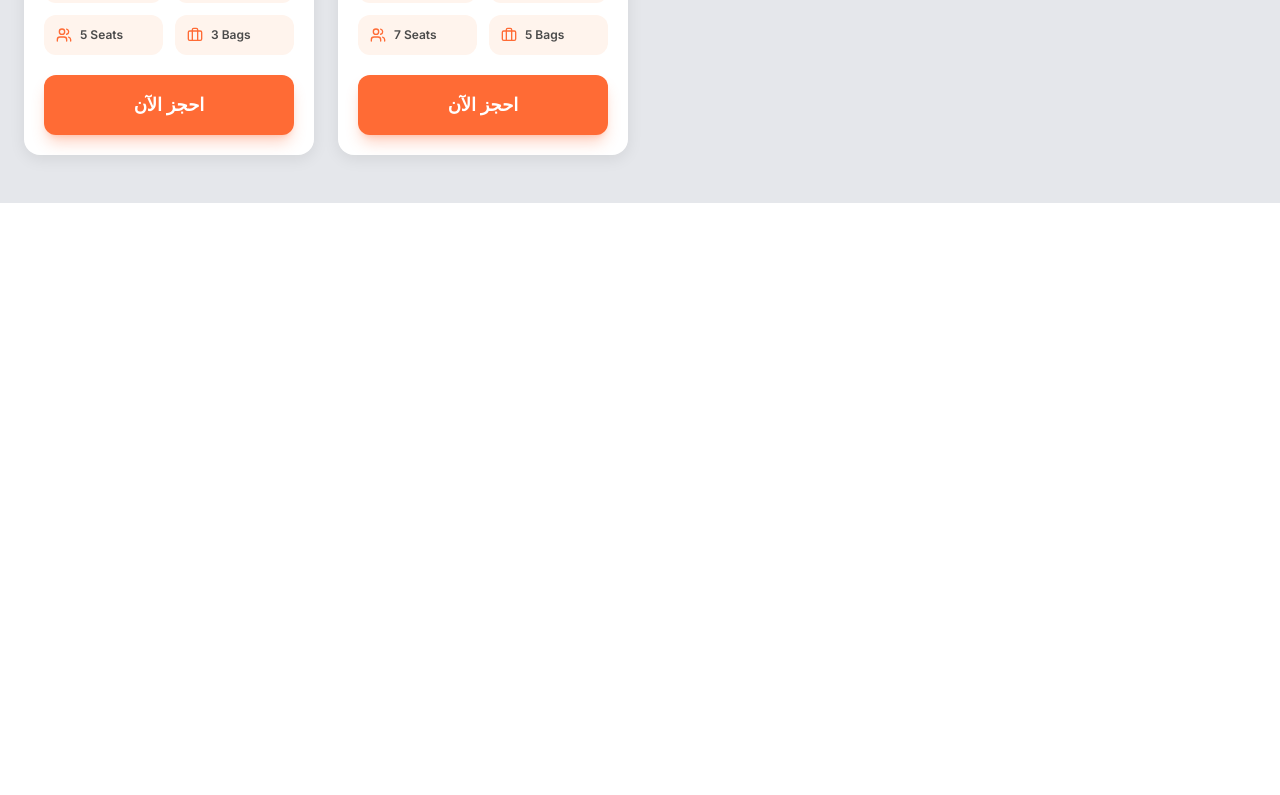
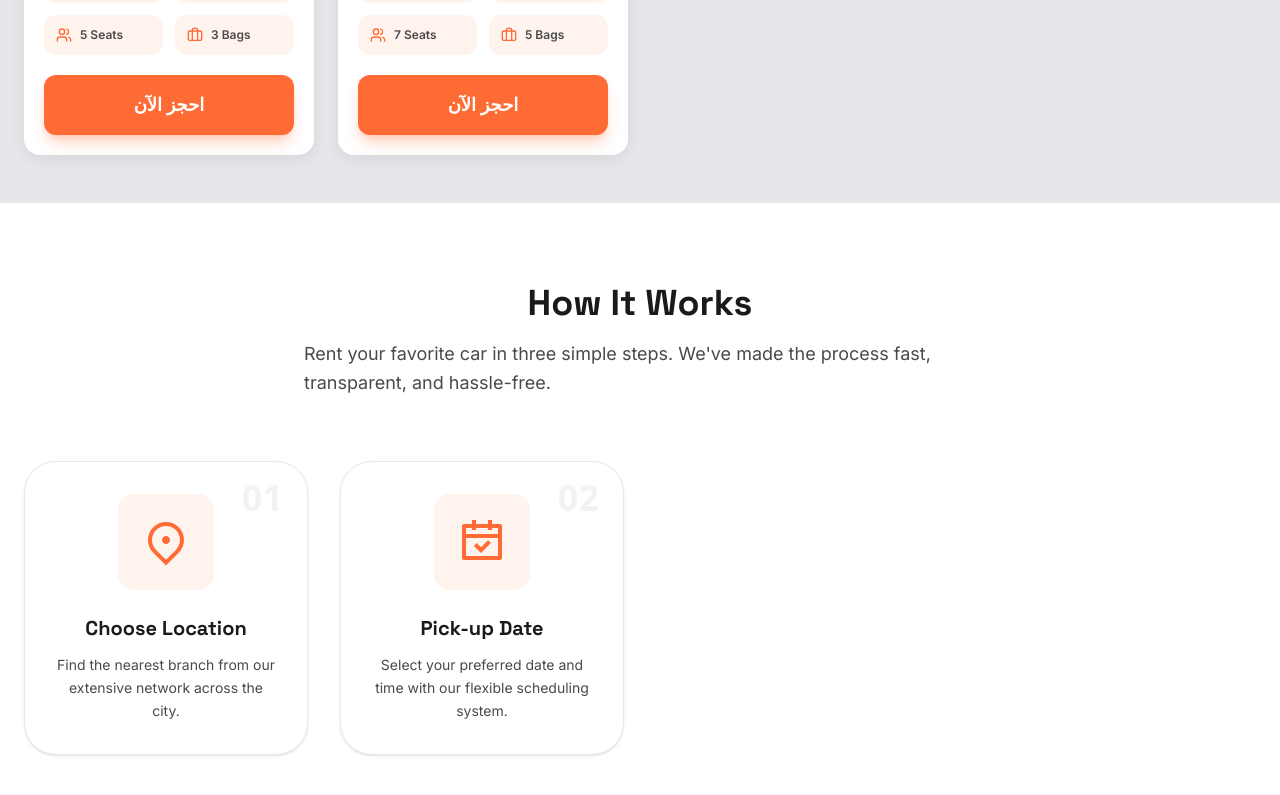
Before and after one commit to AbuBasssam/car-rental, a React app: page / in a window 1280 px wide. Shown: the part 3003-3798 px from the top of the page. Before the commit the page ends 3206 px from the top, so only its background shows below. Built offline with nearby package versions, Linux system fonts and the light colour scheme; the HTML template or start-up script is replaced by a standard one.

Commit message:
Add HowItWorks component to HomePage

```diff
--- a/src/pages/homePage.jsx
+++ b/src/pages/homePage.jsx
@@ -2,6 +2,7 @@ import Navbar from "../components/Navbar/Navbar.jsx";
 import Hero from "../components/hero/Hero.jsx";
 import MostRentedCars from "../components/mostRentedCars/MostRentedCars.jsx";
 import WyChooseUs from "../components/whyChooseUs/WhyChooseUs.jsx";
+import HowItWorks from "../components/howItWorks/HowItWorks.jsx";
 
 const HomePage = () => {
   return (
@@ -10,6 +11,7 @@ const HomePage = () => {
       <Hero />
       <WyChooseUs />
       <MostRentedCars />
+      <HowItWorks />
     </>
   );
 };
```
